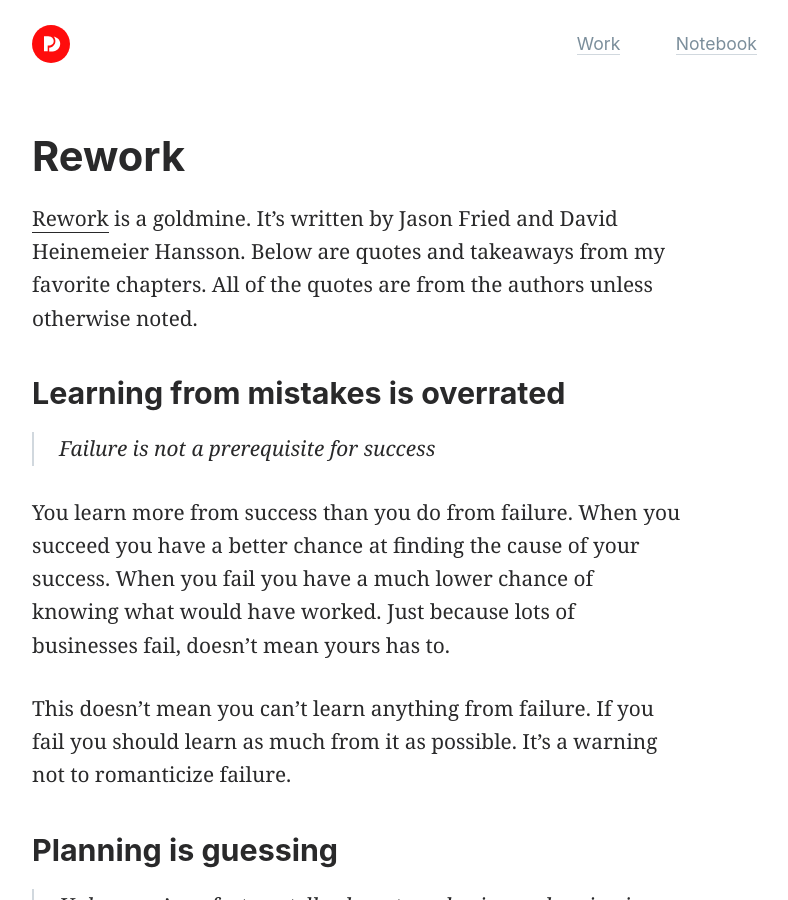
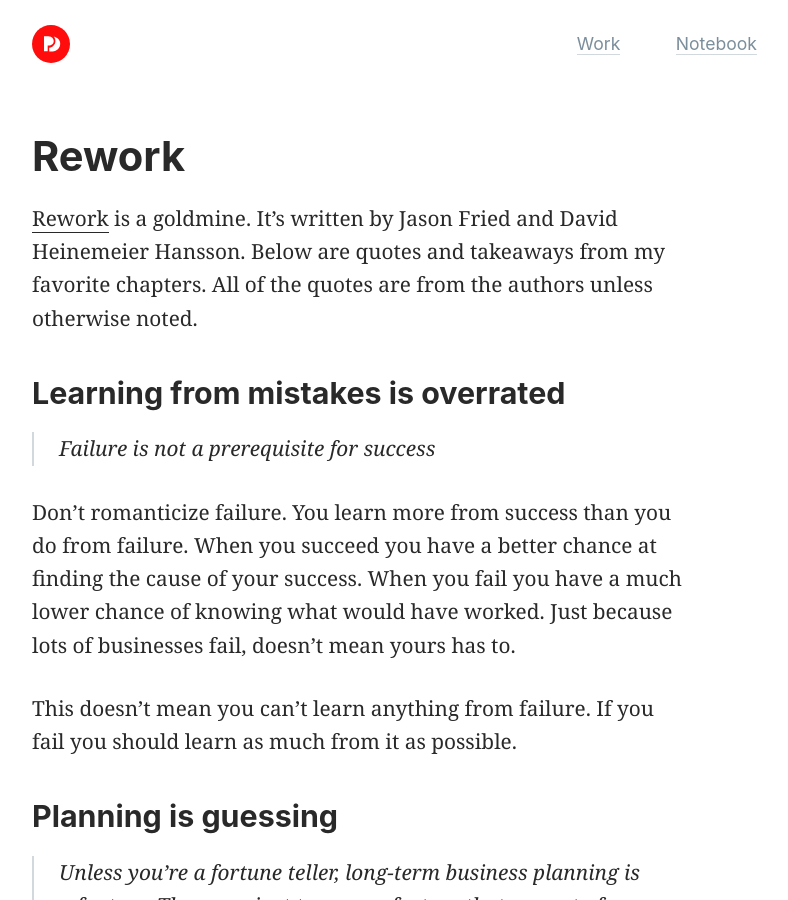
Before and after one commit to zhenghaohe/philipcdavis.github.io, a Jekyll site: the page built from _posts/2017-05-01-rework.md, in a window 1280 px wide and 900 px high. Shown: the whole window, without its empty margins (233-1021 px from the left). Built offline with Jekyll 4.4.1, drawn with Linux system fonts in a browser that asks for light colours.

Commit message:
Added language fix

```diff
--- a/_posts/2017-05-01-rework.md
+++ b/_posts/2017-05-01-rework.md
@@ -9,9 +9,10 @@
 ## Learning from mistakes is overrated
 > Failure is not a prerequisite for success
 
+Don't romanticize failure.
 You learn more from success than you do from failure. When you succeed you have a better chance at finding the cause of your success. When you fail you have a much lower chance of knowing what would have worked. Just because lots of businesses fail, doesn't mean yours has to.
 
-This doesn't mean you can't learn anything from failure. If you fail you should learn as much from it as possible. It's a warning not to romanticize failure.
+This doesn't mean you can't learn anything from failure. If you fail you should learn as much from it as possible.
 
 ## Planning is guessing
 > Unless you're a fortune teller, long-term business planning is a fantasy. There are just too many factors that are out of your hands.
```
